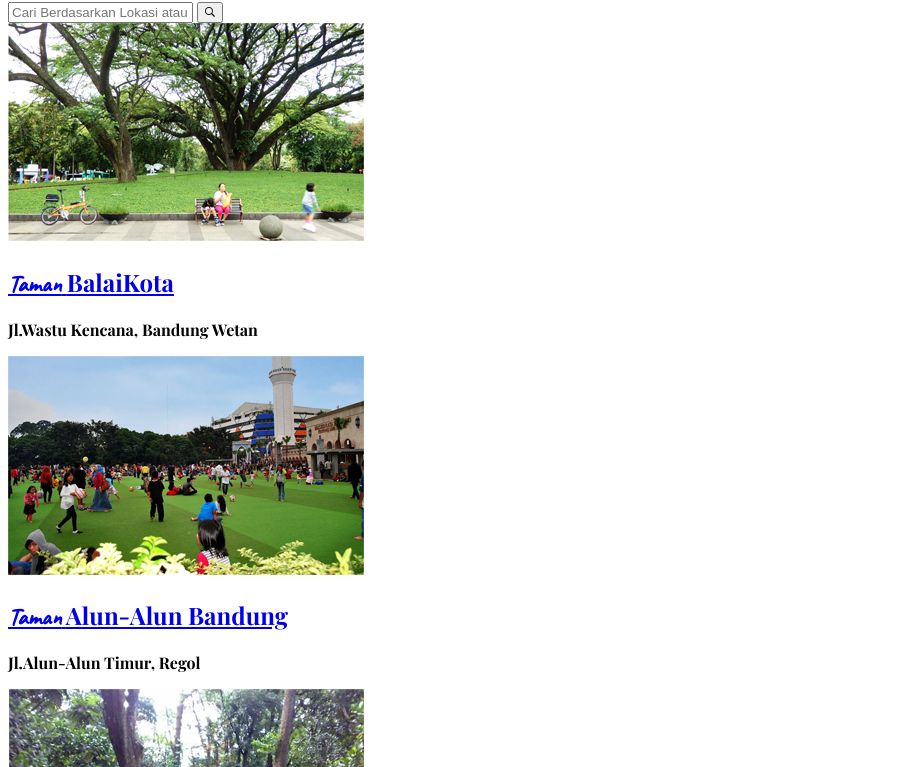
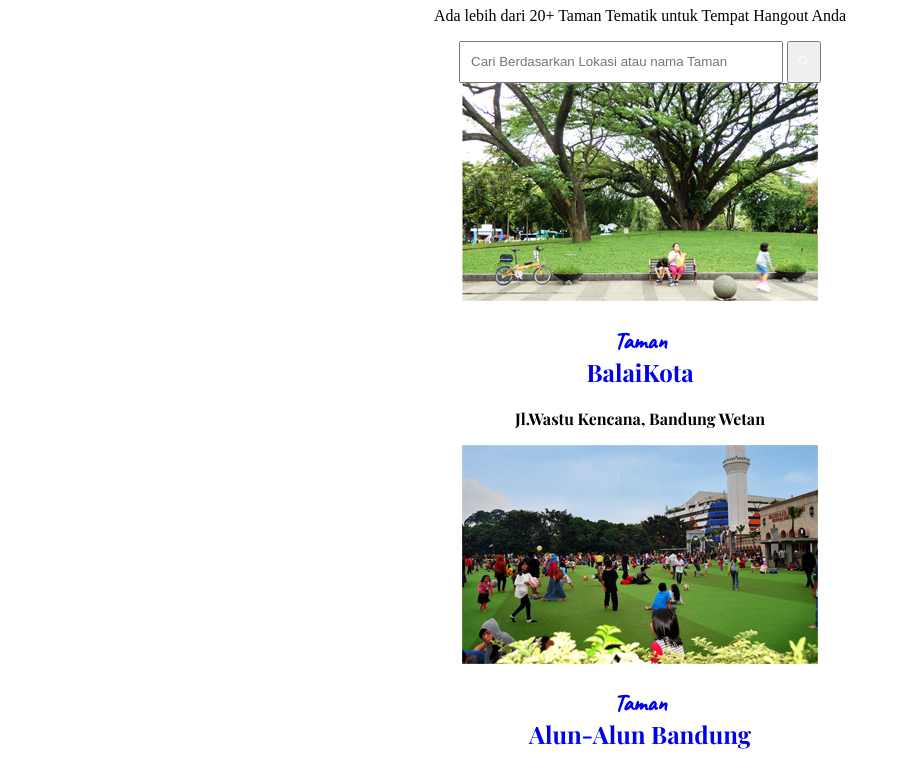
Before and after one commit to frmnnfl/talentbandung.id, a plain HTML site: page sesi2/index.html in a window 1280 px wide. Shown: the part 120-887 px from the top of the page, without its empty margins (0-901 px from the left). Drawn offline with nearby package versions, Linux system fonts and the light colour scheme.

Commit message:
penambahan css di folder sesi2

```diff
--- a/sesi2/css/style.css
+++ b/sesi2/css/style.css
@@ -1,7 +1,34 @@
+.container{
+  text-align: center;
+  padding: 0;
+  margin: 0;
+}
+
+a{
+  text-decoration: none;
+}
+
 .jelajah{
   font-family:'Caveat', cursive;
+  display: block;
 }
 
 .taman{
+  display: block;
+  text-align: center;
   font-family: 'Playfair Display', serif;
 }
+
+.hero input[type="text"]{
+  padding: 10px;
+  height: 18px;
+  width: 300px;
+}
+.button_1{
+  height: 42px;
+  background: ;
+  padding-left: 10px;
+  padding-right: 10px;
+  color: white;
+  margin: 0;
+}
--- a/sesi2/index.html
+++ b/sesi2/index.html
@@ -19,7 +19,7 @@
 
           <form action="">
             <input type="text" placeholder="Cari Berdasarkan Lokasi atau nama Taman">
-            <button type="submit"><i class="ion-ios-search-strong"></i></button>
+            <button type="submit" class="button_1"><i class="ion-ios-search-strong"></i></button>
       </div>
       <div class="daftar-taman">
         <div class="taman">
```
